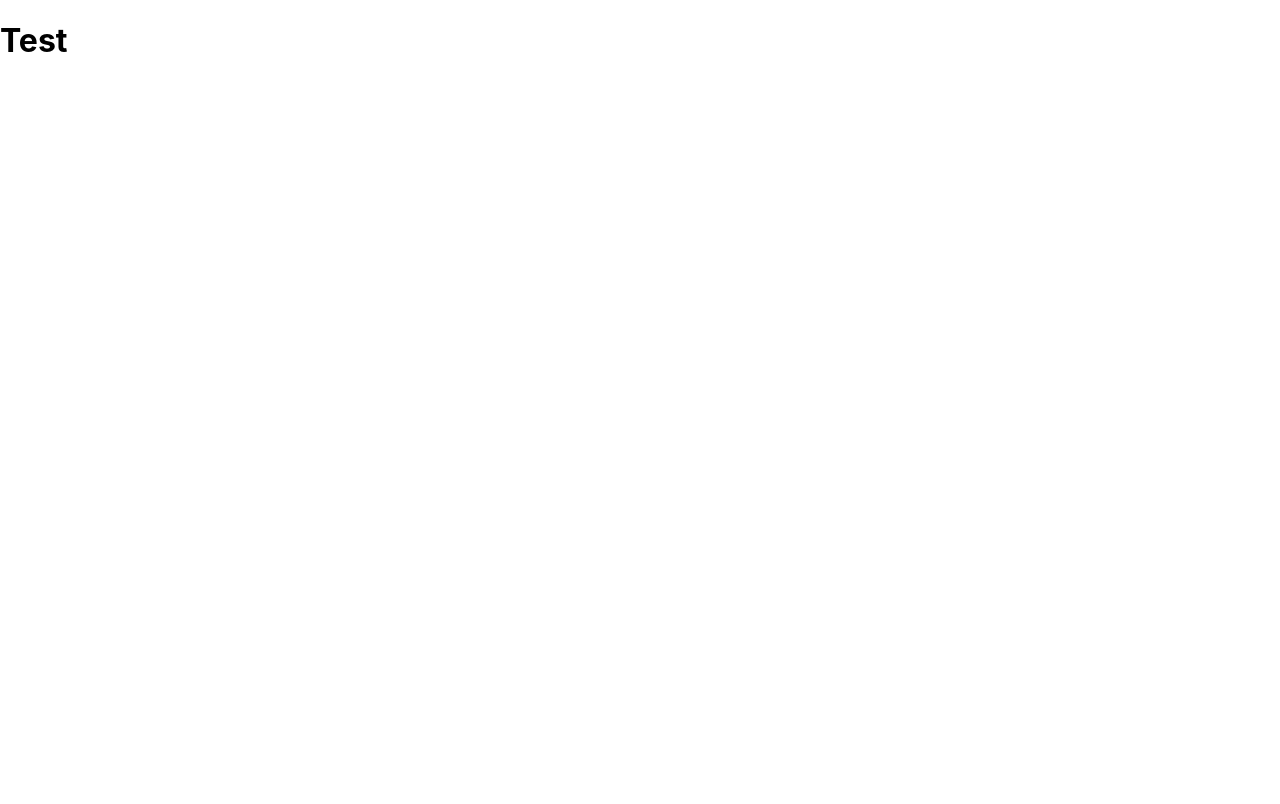
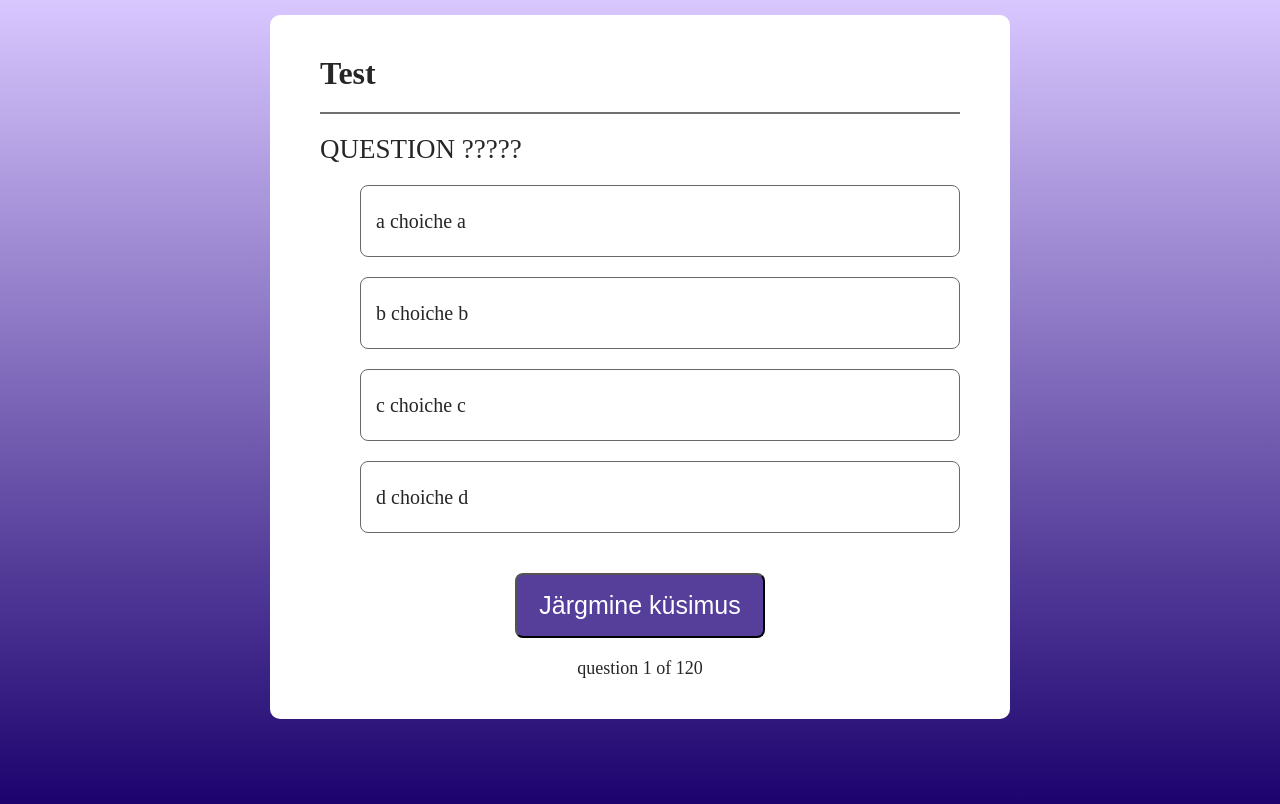
Before and after one commit to 77f315/LiiklusTestid, a React (Create React App) app in the folder client/: page / in a window 1280 px wide. Shown: the top 804 px of the page. Built offline with nearby package versions, Linux system fonts and the light colour scheme.

Commit message:
question design

```diff
--- a/client/src/components/css/question.css
+++ b/client/src/components/css/question.css
@@ -1,4 +1,47 @@
-* {
-    margin: 0;
-
+.container {
+    width: 640px;
+    margin:auto;
+    margin-top: 15px;
+    background:white;
+    color: #262626;
+    display: flex;
+    flex-direction: column;
+    gap: 20px;
+    border-radius: 10px;
+    padding: 40px 50px;
 }
+.container hr{
+    height: 2px;
+    border: none;
+    background: #707070;
+}
+.container h2 {
+    font-size: 27px;
+    font-weight: 500;
+}
+.container ul li {
+    display: flex;
+    align-items: center;
+    height: 70px;
+    padding-left: 15px;
+    border: 1px solid #686868;
+    border-radius: 8px;
+    margin-bottom: 20px;
+    font-size: 20px;
+    cursor: pointer;
+}
+.container button {
+    margin: auto;
+    width: 250px;
+    height: 65px;
+    background: #553f9a;
+    color: #fff;
+    font-size: 25px;
+    font-weight: 500;
+    border-radius: 8px;
+    cursor:pointer;
+}
+.container .index {
+    margin: auto;
+    font-size: 18px;
+}
--- a/client/src/components/question.js
+++ b/client/src/components/question.js
@@ -1,9 +1,21 @@
-import React from "react";
+import React, { useState } from "react";
+import './css/question.css'
+import questions from "./data";
+const Question = () => {
 
-const Question = () => {
     return (
         <div className="container">
             <h1>Test</h1>
+            <hr/>
+            <h2>QUESTION ?????</h2>
+            <ul>
+                <li>a choiche a</li>
+                <li>b choiche b</li>
+                <li>c choiche c</li>
+                <li>d choiche d</li>
+            </ul>
+            <button>Järgmine küsimus</button>
+            <div className="index">question 1 of 120</div>
         </div>
     )
 }
--- a/client/src/index.css
+++ b/client/src/index.css
@@ -1,13 +1,7 @@
-body {
+*{
   margin: 0;
-  font-family: -apple-system, BlinkMacSystemFont, 'Segoe UI', 'Roboto', 'Oxygen',
-    'Ubuntu', 'Cantarell', 'Fira Sans', 'Droid Sans', 'Helvetica Neue',
-    sans-serif;
-  -webkit-font-smoothing: antialiased;
-  -moz-osx-font-smoothing: grayscale;
 }
-
-code {
-  font-family: source-code-pro, Menlo, Monaco, Consolas, 'Courier New',
-    monospace;
+body{
+  height:100vh;
+  background-image: linear-gradient(#d8c7ff, #19006c);
 }
```
Also changed, not shown: client/src/App.css (deleted).
